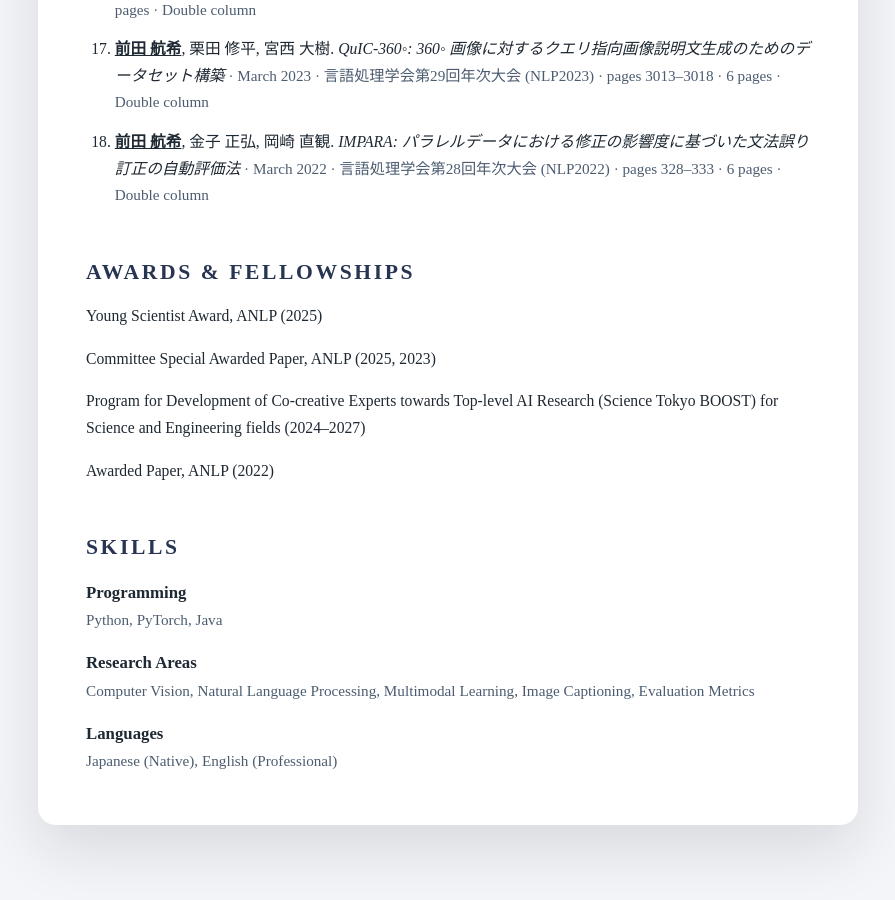
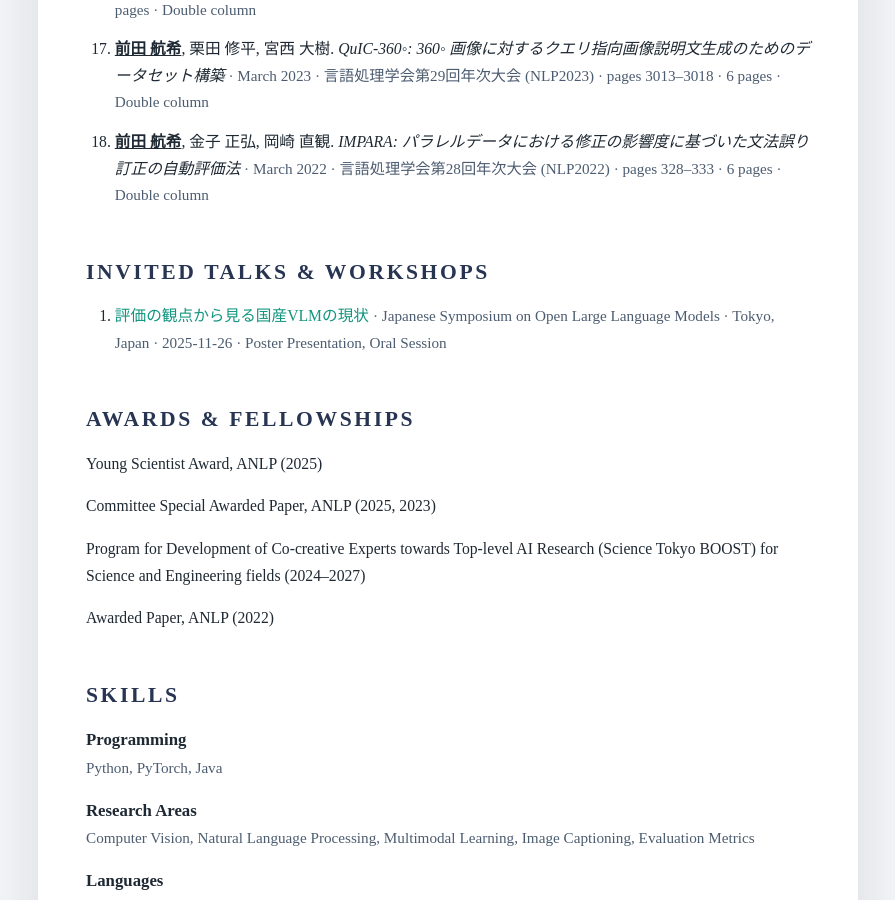
Before and after one commit to Silviase/silviase.github.io, a Jekyll site: the page built from pages/cv.md, in a window 1280 px wide and 900 px high, scrolled down 3084 px. Shown: the whole window, without its empty margins (192-1087 px from the left). Built offline with Jekyll 4.4.1, drawn with Linux system fonts in a browser that asks for light colours.

Commit message:
Add invited talks section to CV

```diff
--- /dev/null
+++ b/_data/invited_talks.yml
@@ -0,0 +1,15 @@
+# Add invited talks, workshops, and symposium presentations here.
+# Example:
+# - title: "Multimodal Reasoning for Japanese Cultural Contexts"
+#   event: "Keynote, Vision-Language Workshop @ ABC 2024"
+#   location: "Kyoto, Japan"
+#   date: "2024-03-15"
+#   note: "Keynote address"
+#   url: "https://example.com/slides.pdf"
+
+- title: "評価の観点から見る国産VLMの現状"
+  event: "Japanese Symposium on Open Large Language Models"
+  location: "Tokyo, Japan"
+  date: "2025-11-26"
+  note: "Poster Presentation, Oral Session"
+  url: "https://llmc.nii.ac.jp/llmc_sympo2025/"
--- a/pages/cv.md
+++ b/pages/cv.md
@@ -198,6 +198,43 @@ lang: en
   </ol>
 </section>
 
+{% assign invited = site.data.invited_talks %}
+{% if invited %}
+  <section class="cv-section">
+    <h2>Invited Talks &amp; Workshops</h2>
+    <ol class="cv-pub-list">
+      {% for talk in invited %}
+        {% assign details = '' %}
+        {% if talk.event %}
+          {% assign details = details | append: talk.event %}
+        {% endif %}
+        {% if talk.location %}
+          {% if details != '' %}{% assign details = details | append: ' · ' %}{% endif %}
+          {% assign details = details | append: talk.location %}
+        {% endif %}
+        {% if talk.date %}
+          {% if details != '' %}{% assign details = details | append: ' · ' %}{% endif %}
+          {% assign details = details | append: talk.date %}
+        {% endif %}
+        {% if talk.note %}
+          {% if details != '' %}{% assign details = details | append: ' · ' %}{% endif %}
+          {% assign details = details | append: talk.note %}
+        {% endif %}
+        <li class="cv-pub-item">
+          {% if talk.url %}
+            <span class="cv-pub-title"><a href="{{ talk.url }}">{{ talk.title }}</a></span>
+          {% else %}
+            <span class="cv-pub-title">{{ talk.title }}</span>
+          {% endif %}
+          {% if details != '' %}
+            <span class="cv-pub-meta"> · {{ details }}</span>
+          {% endif %}
+        </li>
+      {% endfor %}
+    </ol>
+  </section>
+{% endif %}
+
 <section class="cv-section">
   <h2>Awards &amp; Fellowships</h2>
   <ul class="cv-list">
```
